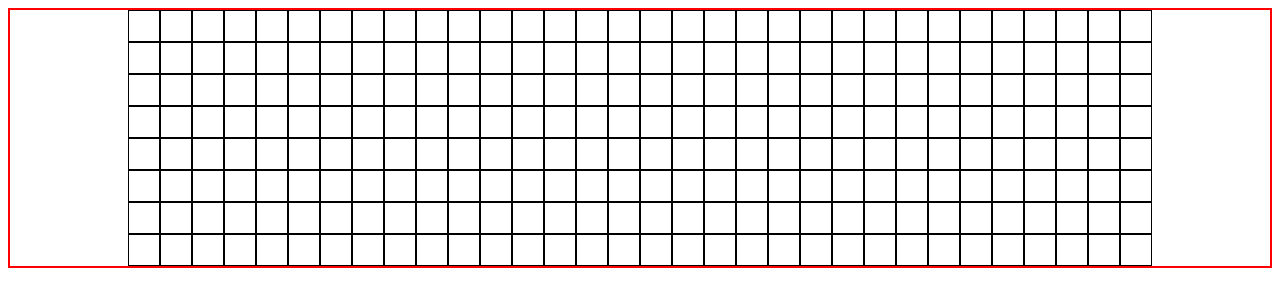
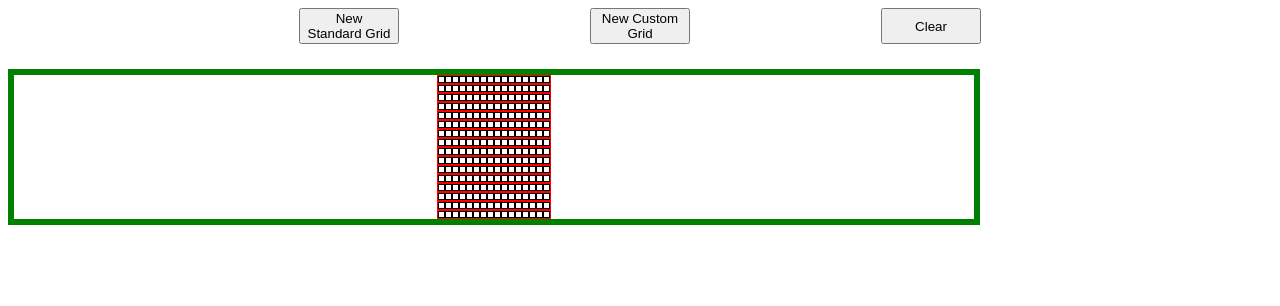
Before and after one commit to Jackmco/etch-a-sketch, a plain HTML site: page index.html in a window 1280 px wide. Drawn offline with Linux system fonts and the light colour scheme.

Commit message:
Created draw effect, clear button, create standard grid button, create custom grid button

```diff
--- a/index.html
+++ b/index.html
@@ -7,6 +7,11 @@
     <link rel="stylesheet" href="style.css">
 </head>
 <body>
+    <div id = "button-container">
+        <button id="new-standard-grid-button">New Standard Grid</button>
+        <button id="new-custom-grid-button">New Custom Grid</button>
+        <button id="clear-button">Clear</button>
+    </div>
     <div id="grid-container"></div>
 
 
--- a/javascript.js
+++ b/javascript.js
@@ -1,4 +1,3 @@
-
 // Grid Creation
 
 const standardGridRowCount = 16
@@ -6,23 +5,33 @@ const standardRowSquareCount = 16
 var userInputGridRowCount = 0
 var userInputGridSquareCount = 0
 
+gridSquares = document.getElementsByClassName("individualSquare")
+gridContainer = document.getElementById("grid-container")
 
 function createGrid(gridSize) {
     for (i=1; i <= gridSize; i++) {
         grid = document.getElementById('grid-container')
-        gridRow = createRow(i)
+        gridRow = createRow(i, gridSize) // gridSize equals how many squares should be in a row
         grid.appendChild(gridRow)
-}}
+    }
+    console.log("Grid created")
+    for (i=0; i < gridSquares.length; i++) {
+        gridSquares[i].addEventListener('mouseover', (changeColor) => {
+            changeColor.target.style.background = "black"
+        })
+    }
+    console.log("Hover event listener set")
+}
 
 function createSquare() {
     let individualSquare = Object.assign(document.createElement("div"), { className: 'individualSquare' })
     return individualSquare
 }
 
-function createRow(rowCount) {
+function createRow(rowCount, squareCount) {
     let rowID = "row-" + rowCount
     let gridRow = Object.assign(document.createElement("div"), { id: rowID }, {className: "grid-row"} )
-    for (j=1; j <= standardRowSquareCount; j++) {
+    for (j=1; j <= squareCount; j++) {
         individualSquare = createSquare()
         squareID = "square-"+String(rowCount)+"-"+String(j)
         individualSquare.id = squareID
@@ -31,6 +40,29 @@ function createRow(rowCount) {
     return gridRow
 }
 
-createGrid(standardGridRowCount)
+createGrid(standardGridRowCount) // Creating Grid
 
-// Event Listeners/Animation
+// Create custom grid
+newCustomGridButton = document.getElementById("new-custom-grid-button")
+newCustomGridButton.addEventListener("click", (makeCustomGrid) => {
+    userInputGridRowCount = prompt("How large should the square grid be? (Pick a number 1-100)")
+    userInputGridSquareCount = userInputGridRowCount
+    gridContainer.innerHTML = ""
+    createGrid(userInputGridRowCount)
+})
+
+// Clear button
+clearButton = document.getElementById("clear-button")
+clearButton.addEventListener("click", (clearSquare) => {
+    for (i=0; i < gridSquares.length; i++) {
+        gridSquares[i].style.background = "white"
+    }
+    console.log("Grid cleared")
+})
+
+// Create fresh standard grid
+newStandardGridButton = document.getElementById("new-standard-grid-button")
+newStandardGridButton.addEventListener("click", (makeStandardGrid) => {
+    gridContainer.innerHTML = ""
+    createGrid(standardGridRowCount)
+})
--- a/style.css
+++ b/style.css
@@ -1,17 +1,42 @@
 #grid-container {
     display: flex;
-    flex-wrap: wrap;
-    border: solid red 2px;
+    flex-direction: column;
+    /* flex-wrap: wrap; */
     justify-content: center;
+    align-items: center;
+    align-content: center;
+    gap: 0px;
+    max-width: 960px;
+    border: solid green 6px;
+}
+
+.grid-row {
+    display: flex;
+    flex: 1 1 auto;
+    border: solid red 1px;
 }
 
 .individualSquare {
     display: flex;
     border: solid black 1px;
-    height: 30px;
-    width: 30px;
+    flex: 1 1 auto;
+    height: 5px;
+    width: 5px;
 }
 
-.grid-row {
+
+
+#button-container {
+    display: flex;
+    margin-bottom: 50px;
+    justify-content: space-evenly;
+    margin: 0px 100px 25px 100px;
+}
+
+#new-custom-grid-button {
     display: flex;
 }
+
+button {
+    width: 100px;
+}
```
